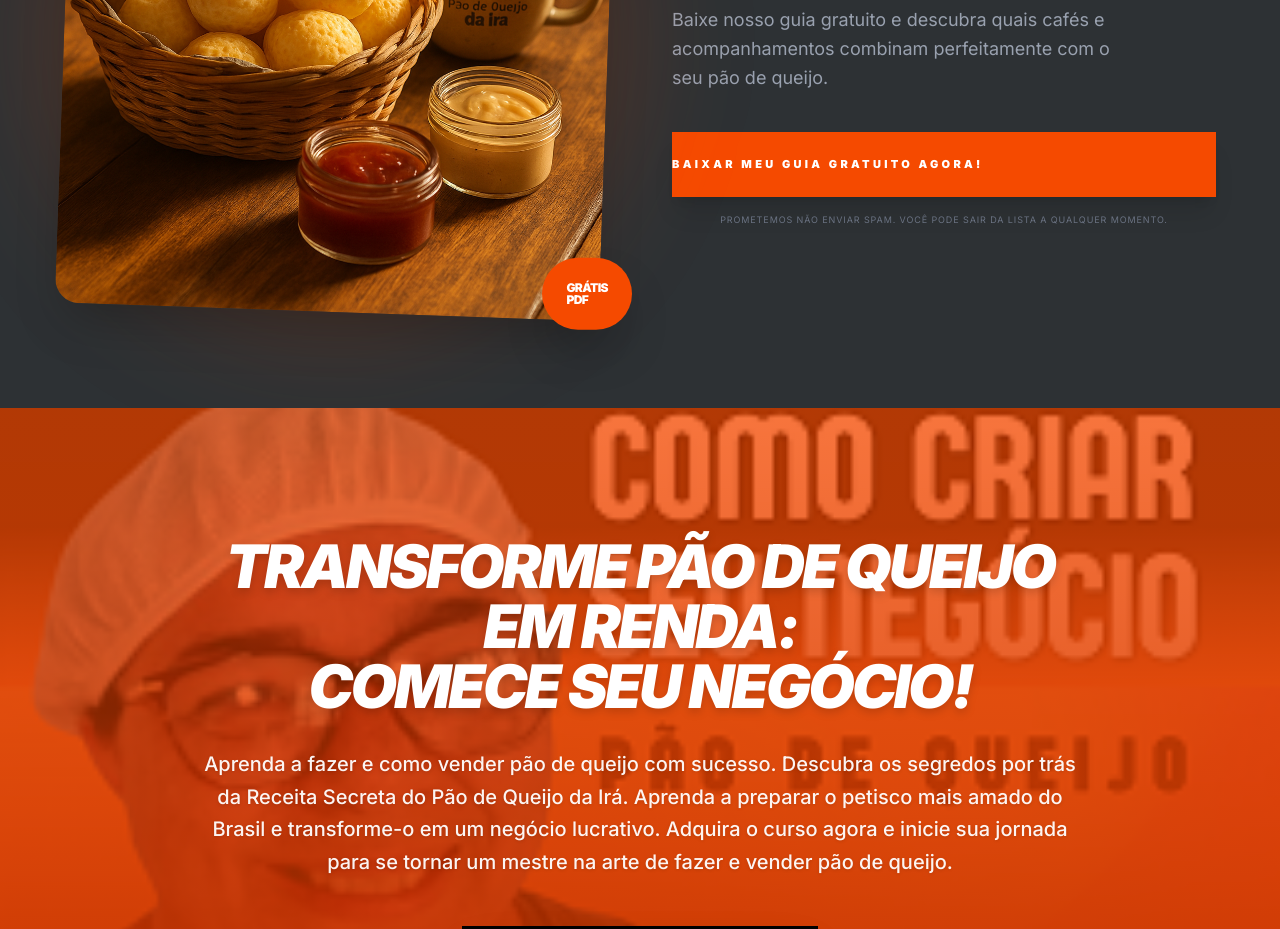
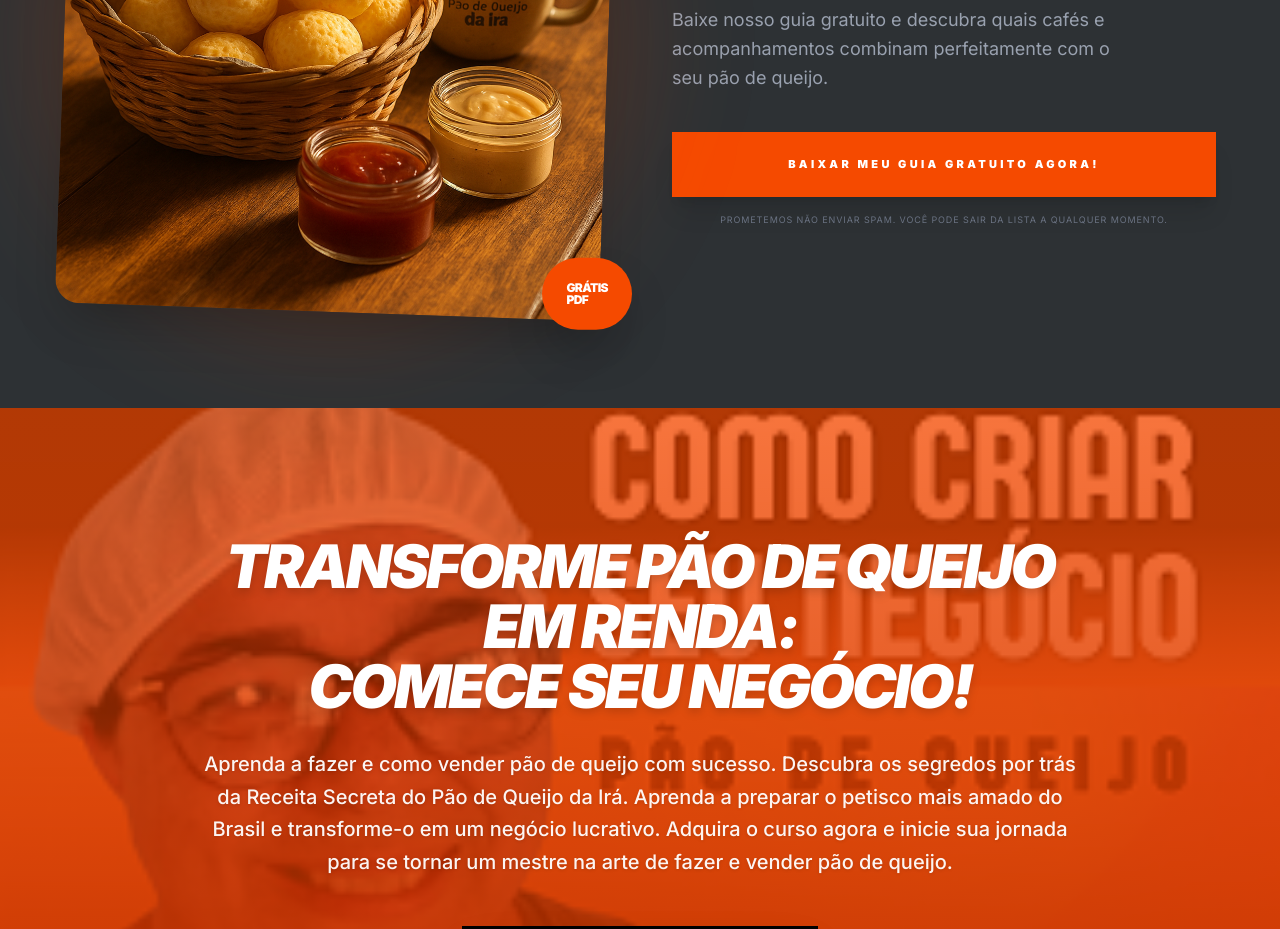
Before and after one commit to SjrPovoas/paodequeijodaira, a Next.js app: page / in a window 1280 px wide. Shown: the part 2980-3909 px from the top of the page. Built offline with nearby package versions, Linux system fonts and the light colour scheme.

Commit message:
Update index.js

```diff
--- a/src/pages/index.js
+++ b/src/pages/index.js
@@ -248,9 +248,9 @@ export default function Home() {
               Baixe nosso guia gratuito e descubra quais cafés e acompanhamentos combinam perfeitamente com o seu pão de queijo.
             </p>
 
-          {/* INÍCIO DO FORMULÁRIO BREVO */}
-          <a href={LINK_BAIXAR_GUIA} target="_blank" rel="noopener noreferrer" className="w-full bg-orange-600 hover:bg-white hover:text-black py-6 text-[11px] font-[900] uppercase tracking-[0.3em] transition-all duration-500 shadow-xl">
-            Baixar meu Guia Gratuito agora!
+          {/* BAIXAR GUIA GRATUITO */}
+          <a href={LINK_BAIXAR_GUIA} target="_blank" rel="noopener noreferrer" className="w-full flex items-center justify-center bg-orange-600 hover:bg-white hover:text-black py-6 text-[11px] font-[900] uppercase tracking-[0.3em] transition-all duration-500 shadow-xl">
+             Baixar meu Guia Gratuito agora!
           </a>
           {/* <form id="sib-form" method="POST"
               action={LINK_BAIXAR_GUIA} className="space-y-4"> */}
```
